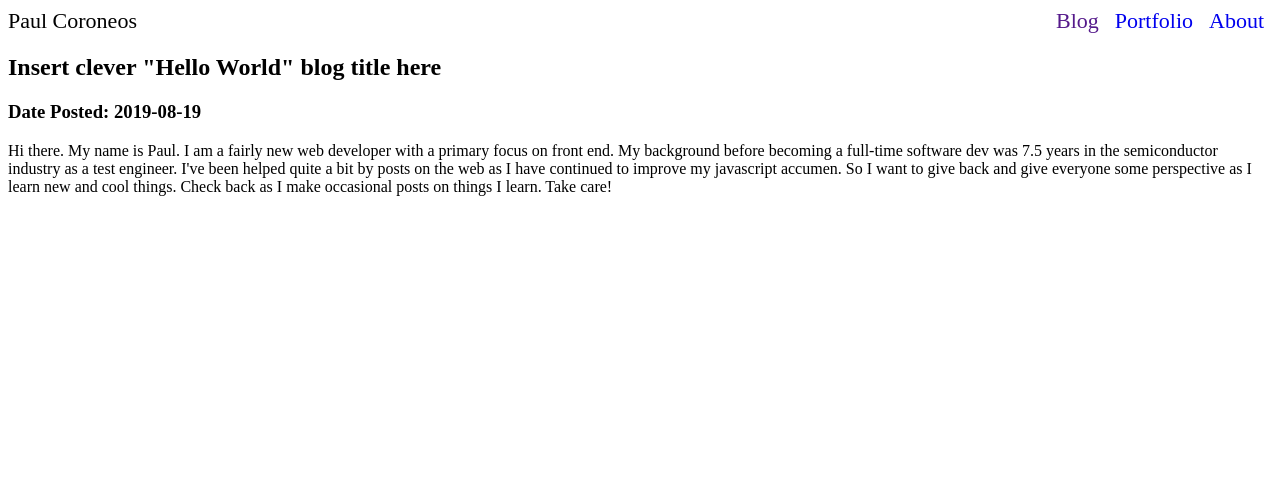
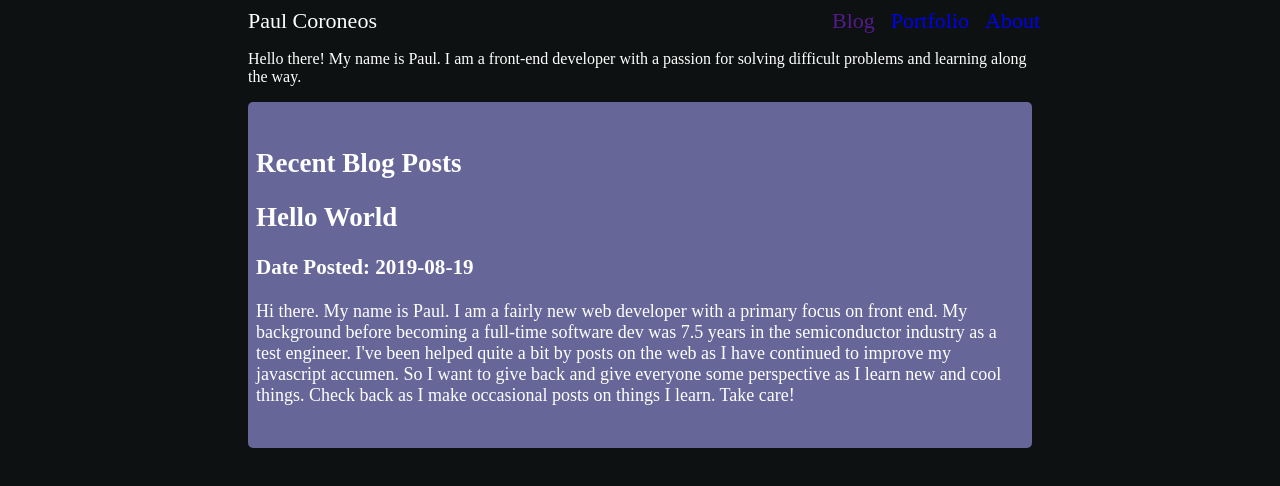
Before and after one commit to PaulACoroneos/pcoroneos.com, a Next.js app: page / in a window 1280 px wide. Shown: the top 486 px of the page. Built offline with nearby package versions, Linux system fonts and the light colour scheme.

Commit message:
progress checking. some initial styles

```diff
--- a/package.json
+++ b/package.json
@@ -28,9 +28,12 @@
   "homepage": "https://github.com/PaulACoroneos/pcoroneos-nextjs#readme",
   "dependencies": {
     "@testing-library/jest-dom": "^4.1.2",
+    "babel-plugin-polished": "^1.1.0",
+    "babel-plugin-styled-components": "^1.10.6",
     "eslint-plugin-react-hooks": "^2.1.2",
     "jest-styled-components": "^6.3.3",
     "next": "^9.1.1",
+    "polished": "^3.4.1",
     "react": "^16.10.2",
     "react-dom": "^16.10.2",
     "styled-components": "^4.4.0",
--- a/pages/index.tsx
+++ /dev/null
@@ -1,12 +0,0 @@
-import { Header } from '../src/components';
-import * as React from 'react';
-import { HomePage } from '../src/components/home-page';
-
-const Blog: React.FC = () => (
-  <>
-    <Header />
-    <HomePage />
-  </>
-);
-
-export default Blog;
--- a/src/components/header/header.styles.tsx
+++ b/src/components/header/header.styles.tsx
@@ -1,7 +1,8 @@
 import styled from 'styled-components';
+import { rem } from 'polished';
 
 export const StyledHeader = styled.header`
-  font-size: 22px;
+  font-size: ${rem('22px')};
   display: flex;
   justify-content: space-between;
 `;
--- a/src/components/home-page/home-page.styles.ts
+++ b/src/components/home-page/home-page.styles.ts
@@ -1,3 +1,14 @@
 import styled from 'styled-components';
+import { rem } from 'polished';
 
-export const HomePageWrapper = styled.div``;
+export const HomePageWrapper = styled.section`
+  padding: ${rem('8px')};
+`;
+
+export const StyledSection = styled.section`
+  background: #666699;
+  border-radius: 5px;
+  padding: 24px 8px;
+  margin: 16px 0px;
+  font-size: ${rem('18px')};
+`;
--- a/src/components/home-page/home-page.tsx
+++ b/src/components/home-page/home-page.tsx
@@ -1,10 +1,10 @@
 import * as React from 'react';
-import { HomePageWrapper } from './home-page.styles';
+import { HomePageWrapper, StyledSection } from './home-page.styles';
 import { Blogpost } from '..';
 
 const blogPosts = [
   {
-    header: 'Insert clever "Hello World" blog title here',
+    header: 'Hello World',
     date: '2019-08-19',
     body:
       "Hi there. My name is Paul. I am a fairly new web developer with a primary focus on front end. My background before becoming a full-time software dev was 7.5 years in the semiconductor industry as a test engineer. I've been helped quite a bit by posts on the web as I have continued to improve my javascript accumen. So I want to give back and give everyone some perspective as I learn new and cool things. Check back as I make occasional posts on things I learn. Take care!"
@@ -12,12 +12,16 @@ const blogPosts = [
 ];
 
 export const HomePage: React.FC = () => (
-  <>
-    <title>Paul Coroneos</title>
-    <HomePageWrapper>
+  <HomePageWrapper>
+    <section>
+      Hello there! My name is Paul. I am a front-end developer with a passion
+      for solving difficult problems and learning along the way.
+    </section>
+    <StyledSection>
+      <h2>Recent Blog Posts</h2>
       {blogPosts.map((blogpost, index) => (
         <Blogpost key={index} blogpost={blogpost} />
       ))}
-    </HomePageWrapper>
-  </>
+    </StyledSection>
+  </HomePageWrapper>
 );
--- a/src/components/nav-bar/nav-bar.styles.tsx
+++ b/src/components/nav-bar/nav-bar.styles.tsx
@@ -1,8 +1,9 @@
 import styled from 'styled-components';
+import { rem } from 'polished';
 
 export const StyledNavbar = styled.nav``;
 
 export const StyledAnchor = styled.a`
   text-decoration: none;
-  padding: 8px;
+  padding: ${rem('8px')};
 `;
--- a/pages/about.tsx
+++ b/src/pages/about.tsx
@@ -1,5 +1,5 @@
 import * as React from 'react';
-import { Header } from '../src/components';
+import { Header } from '../components';
 
 const About: React.FC = () => (
   <>
--- /dev/null
+++ b/src/pages/index.tsx
@@ -0,0 +1,34 @@
+import { Header } from '../components';
+import * as React from 'react';
+import { HomePage } from '../components/home-page';
+import Head from 'next/head';
+
+const Blog: React.FC = () => (
+  <>
+    <Head>
+      <meta name="viewport" content="width=device-width, initial-scale=1" />
+      <meta charSet="utf-8" />
+      <title>Paul Coroneos</title>
+    </Head>
+    <style jsx global>{`
+      body {
+        max-width: 800px;
+        margin: 0 auto;
+        background: #0e1111;
+        color: #fff;
+        width: 100%;
+        font-size: 16px;
+      }
+      header {
+        width: 100%;
+        max-width: 800px;
+        margin: 0 auto;
+        padding: 8px;
+      }
+    `}</style>
+    <Header />
+    <HomePage />
+  </>
+);
+
+export default Blog;
```
Also changed, not shown: .babelrc (added), src/pages/_app.js (renamed from pages/_App.js), src/pages/_document.js (renamed from pages/_document.js), 1 other file (tests, documents, lock files or other folders).
